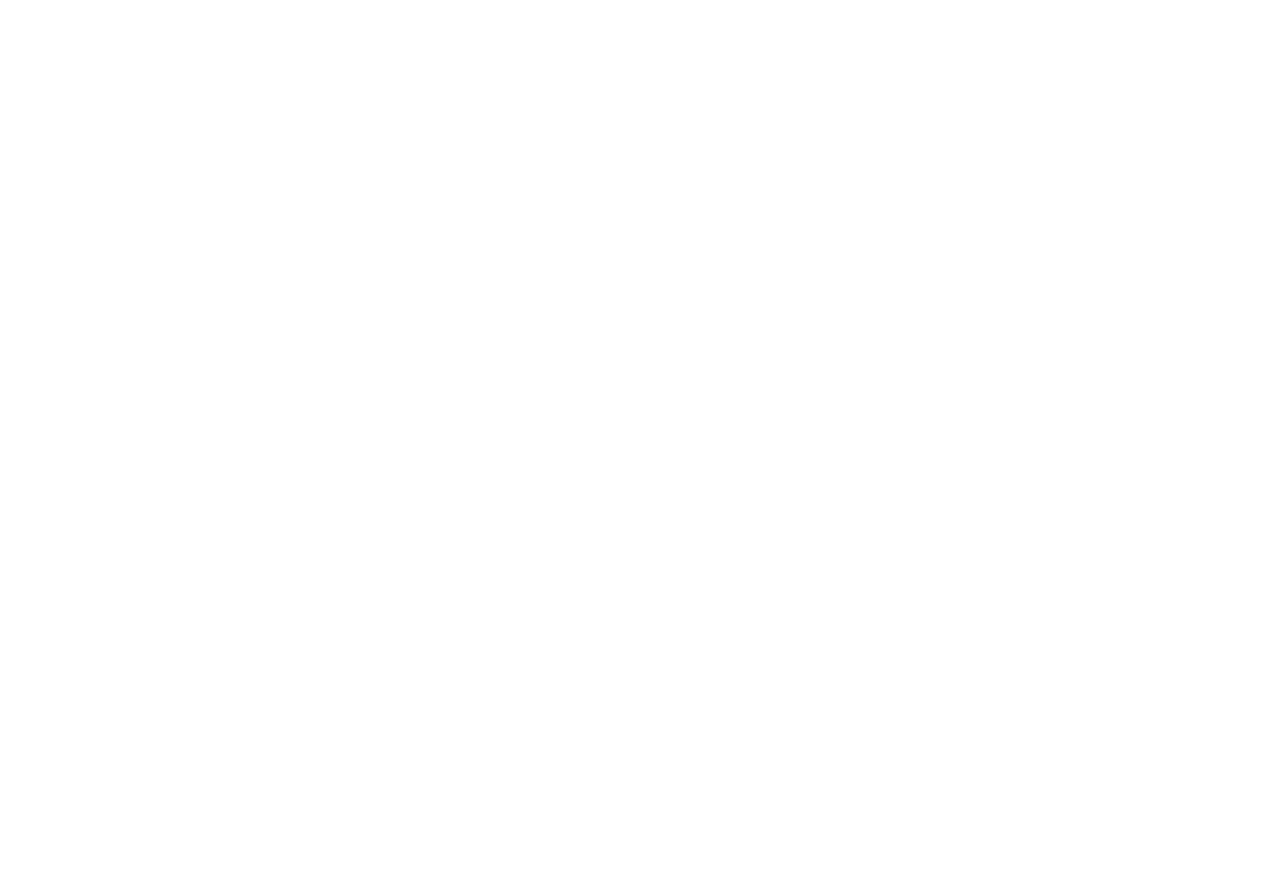
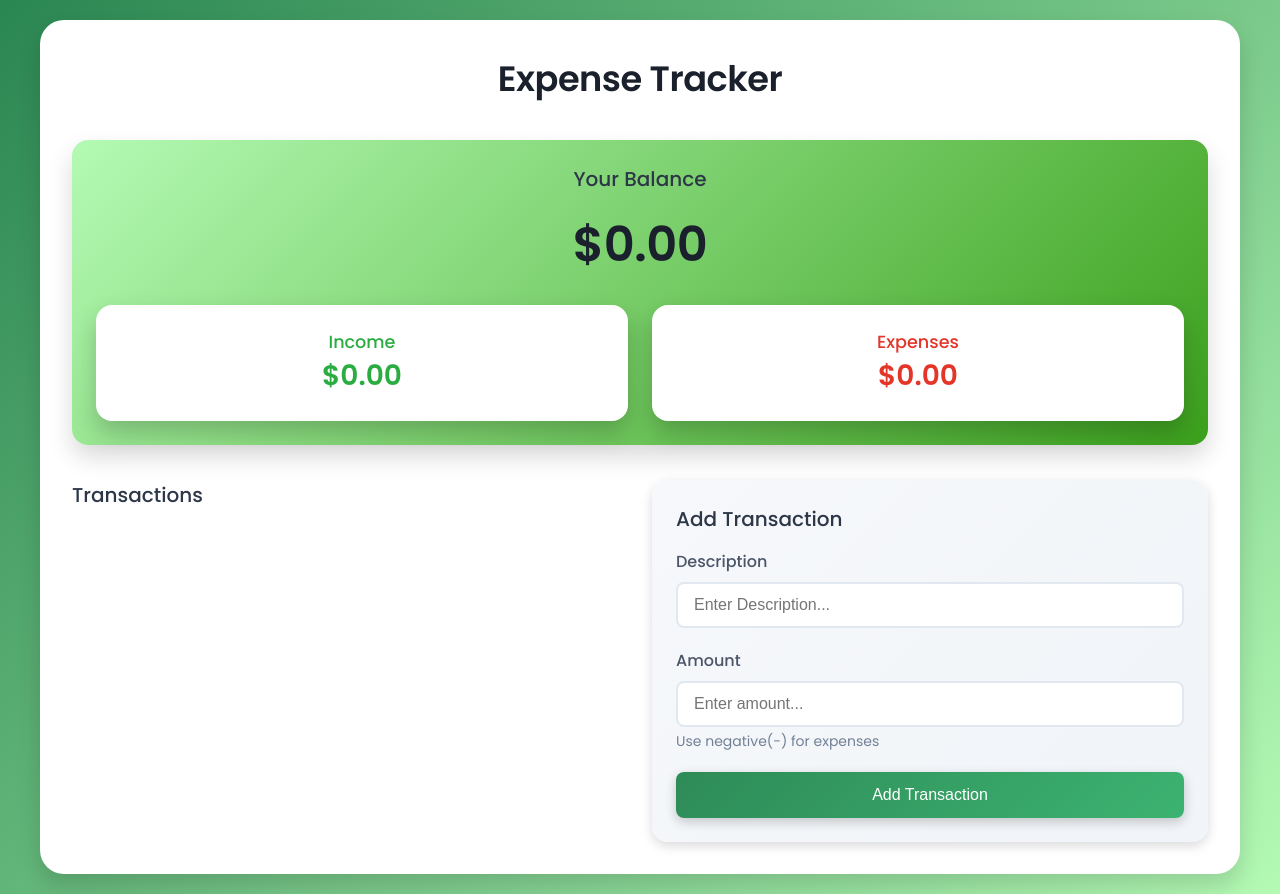
Before and after one commit to Jaydoh19/Expense-Tracker, a plain HTML site: page index.html in a window 1280 px wide. Before the commit the page ends 800 px from the top, so only its background shows below. Drawn offline with Linux system fonts and the light colour scheme.

Commit message:
Finish html marking and css

```diff
--- a/index.html
+++ b/index.html
@@ -5,9 +5,57 @@
   <meta name="viewport" content="width=device-width, initial-scale=1.0">
   <title>Expense Tracker</title>
   <link rel="stylesheet" href="styles.css">
+  <link href="https://fonts.googleapis.com/css?family=Poppins:100,100italic,200,200italic,300,300italic,regular,italic,500,500italic,600,600italic,700,700italic,800,800italic,900,900italic" rel="stylesheet" />
 </head>
 <body>
 
+  <div class="container">
+    <h1>Expense Tracker</h1>
+
+    <div class="balance-container">
+      <h2>Your Balance</h2>
+      <h1 id="balance">$0.00</h1>
+
+      <div class="summary">
+        <div class="income">
+          <h3>Income</h3>
+          <p id="income-amount">$0.00</p>
+        </div>
+        <div class="expenses">
+          <h3>Expenses</h3>
+          <p id="expenses-amount">$0.00</p>
+        </div>
+      </div>
+    </div>
+
+    <div class="main-content">
+      <div class="transaction-container">
+        <h2>Transactions</h2>
+        <ul id="transaction-list">
+          <!--Transactions go here-->
+        </ul>
+      </div>
+
+      <div class="form-container">
+        <h2>Add Transaction</h2>
+
+        <form id="transaction-form">
+          <div class="form-group">
+            <label for="description">Description</label>
+            <input type="text" id="description" placeholder="Enter Description..." required />
+          </div>
+
+          <div class="form-group">
+            <label for="amount">Amount</label>
+            <input type="number" id="amount" placeholder="Enter amount..." required />
+            <small>Use negative(-) for expenses</small>
+          </div>
+
+          <button type="submit">Add Transaction</button>
+        </form>
+      </div>
+    </div>
+  </div>
 
   <script src="script.js"></script>
 </body>
--- a/styles.css
+++ b/styles.css
@@ -0,0 +1,283 @@
+*{
+  margin: 0;
+  padding: 0;
+  box-sizing: border-box;
+}
+
+body{
+  font-family: 'Poppins', sans-serif;
+  background: linear-gradient(135deg, rgb(42, 134, 81), rgb(180, 250, 180));
+  min-height: 100vh;
+  display: flex;
+  align-items: center;
+  justify-content: center;
+  padding: 20px;
+  color: #2d3436
+}
+
+.container{
+  width: 100%;
+  max-width: 1200px;
+  background-color: white;
+  padding: 2rem;
+  border-radius: 24px;
+  box-shadow: 0 12px 24px rgba(0,0,0,0.15);
+}
+
+h1 {
+  text-align: center;
+  color: #1a202c;
+  margin-bottom: 35px;
+  font-size: 2.2rem;
+  font-weight: 600;
+  letter-spacing: -0.5px;
+}
+
+h2 {
+  color: #2d3748;
+  font-size: 1.25rem;
+  font-weight: 500;
+}
+
+.balance-container{
+  text-align: center;
+  padding: 24px;
+  margin-bottom: 35px;
+  border-radius: 1rem;
+  box-shadow: 0 12px 24px rgba(0,0,0,0.15);
+  background: linear-gradient(135deg, rgb(180, 250, 180), rgb(59, 160, 28));
+}
+
+.balance-container h1 {
+  font-size: 3rem;
+  margin: 15px 0;
+}
+
+.summary{
+  display: grid;
+  grid-template-columns: 1fr 1fr;
+  gap: 24px;
+  margin-top: 24px;
+}
+
+.main-content{
+  display: grid;
+  grid-template-columns: 1fr 1fr;
+  gap: 24px;
+}
+
+.income, .expenses {
+  background-color: white;
+  border-radius: 1rem;
+  box-shadow: 0 12px 24px rgba(0,0,0,0.2);
+  padding: 24px;
+  transition: transform 0.2s ease;
+}
+
+.income:hover,
+.expenses:hover{
+  transform: translateY(-2px);
+}
+
+
+.income h3 {
+  font-size: 1.1rem;
+  font-weight: 500;
+  color:rgb(43, 172, 65)
+}
+
+#income-amount{
+  font-size: 1.75rem;
+  font-weight: 600;
+  color:rgb(43, 172, 65)
+}
+
+.expenses h3 {
+  font-size: 1.1rem;
+  font-weight: 500;
+  color:rgb(228, 53, 41)
+}
+
+#expenses-amount{
+  font-size: 1.75rem;
+  font-weight: 600;
+  color:rgb(228, 53, 41)
+}
+
+
+.transaction-container {
+  height: 100%;
+  display: flex;
+  flex-direction: column;
+}
+
+#transaction-list{
+  list-style: none;
+  max-height: 500px;
+  overflow-y: auto;
+  padding-right: 8px;
+  flex-grow: 1;
+}
+
+
+#transaction-list::-webkit-scrollbar {
+  width: 8px;
+}
+
+#transaction-list::-webkit-scrollbar-track {
+  background-color: #f1f1f1;
+  border-radius: 4px;
+}
+#transaction-list::-webkit-scrollbar-thumb {
+  background-color: #cbd5e0;
+  border-radius: 4px;
+}
+#transaction-list::-webkit-scrollbar-thumb:hover {
+  background-color: #a0aec0;
+}
+
+.transaction {
+  display: flex;
+  justify-content: space-between;
+  align-items: center;
+  padding: 1rem 1.2rem;
+  margin-bottom: 12px;
+  border-radius: 12px;
+  background-color: white;
+  box-shadow: 0 2px 8px rgba(0,0,0,0.2);
+  transition: all 0.2s ease;
+  border-right: 5px solid;
+  animation: slideIn 0.3s ease;
+}
+
+@keyframes slideIn{
+  from{
+    opacity: 0;
+    transform: translateX(-20px);
+  }
+
+  to {
+    opacity: 1;
+    transform: translateX(0px);
+  }
+}
+
+.transaction:hover {
+  transform: translateX(4px);
+  box-shadow: 0 4px 12px rgba(0,0,0,0.2);
+}
+
+.transaction.income {
+  border-right-color: #059669;
+}
+
+.transaction.expense {
+  border-right-color: #dc2626;
+}
+
+.transaction .delete-btn {
+  background: none;
+  border: none;
+  color: #dc2626;
+  cursor: pointer;
+  font-size: 1.4rem;
+  opacity: 0;
+  transition: all 0.2s ease;
+  padding: 4px 8px;
+  border-radius: 4px;
+  margin-left: 12px;
+}
+
+.transaction:hover .delete-btn{
+  opacity: 1;
+}
+
+.transaction .delete-btn:hover{
+  background-color: #fee2e2;
+  transform: scale(1.1);
+}
+
+.form-container{
+  background: linear-gradient(135deg, #f6f8fb, #f1f4f8);
+  padding: 24px;
+  border-radius: 16px;
+  box-shadow: 0 4px 12px rgba(0,0,0,0.15);
+  height: 100%;
+  display: flex;
+  flex-direction: column;
+}
+
+.form-container h2{
+  margin-bottom: 15px;
+}
+
+.form-container fomr{
+  height: 100%;
+  display: flex;
+  flex-direction: column;
+}
+
+.form-group{
+  margin-bottom: 20px;
+}
+
+
+label {
+  display: block;
+  margin-bottom: 8px;
+  color: #4a5568;
+  font-weight: 500;
+}
+
+input {
+  width: 100%;
+  padding: 12px 16px;
+  border-radius: 8px;
+  border: 2px solid #e2e8f0;
+  font-size: 1rem;
+  transition: all 0.2s ease;
+  background-color: white;
+}
+
+input:focus {
+  outline: none;
+  border-color: #667eea;
+  box-shadow: 0 0 0 3px rgba(102, 126, 234, 0.1);
+}
+
+input:hover{
+  border-color: #cbd5e0;
+}
+
+small{
+  color: #718096;
+  font-size: 0.876rem;
+  margin-top: 4px;
+  display: block;
+}
+
+button[type="submit"]{
+  width: 100%;
+  border: none;
+  padding: 14px;
+  border-radius: 8px;
+  cursor: pointer;
+  font-size: 1rem;
+  font-weight: 500;
+  transition: all 0.2s ease;
+  color: white;
+  background: linear-gradient(135deg, #2e8b57, #3cb371 100%);
+  box-shadow: 0 4px 12px rgba(0,0,0,0.2);
+  margin-top: auto;
+}
+
+button[type="submit"]:hover{
+  transform: translateY(-2px);
+  box-shadow: 0 6px 16px rgba(102,126,234, 0.3);
+}
+
+button[type="submit"]:active{
+  transform: translateY(0);
+}
+
+/*Responsive Design*/
```
